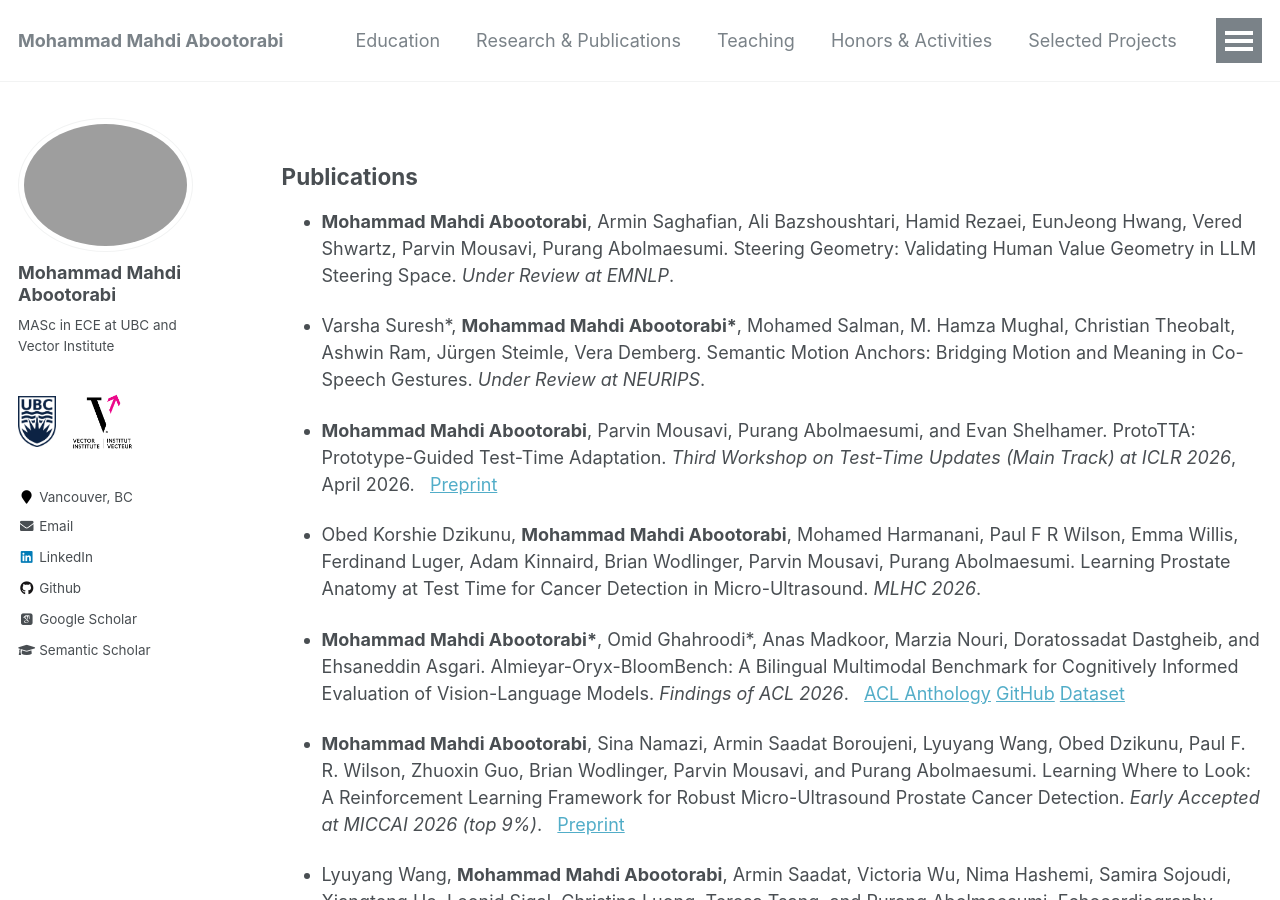
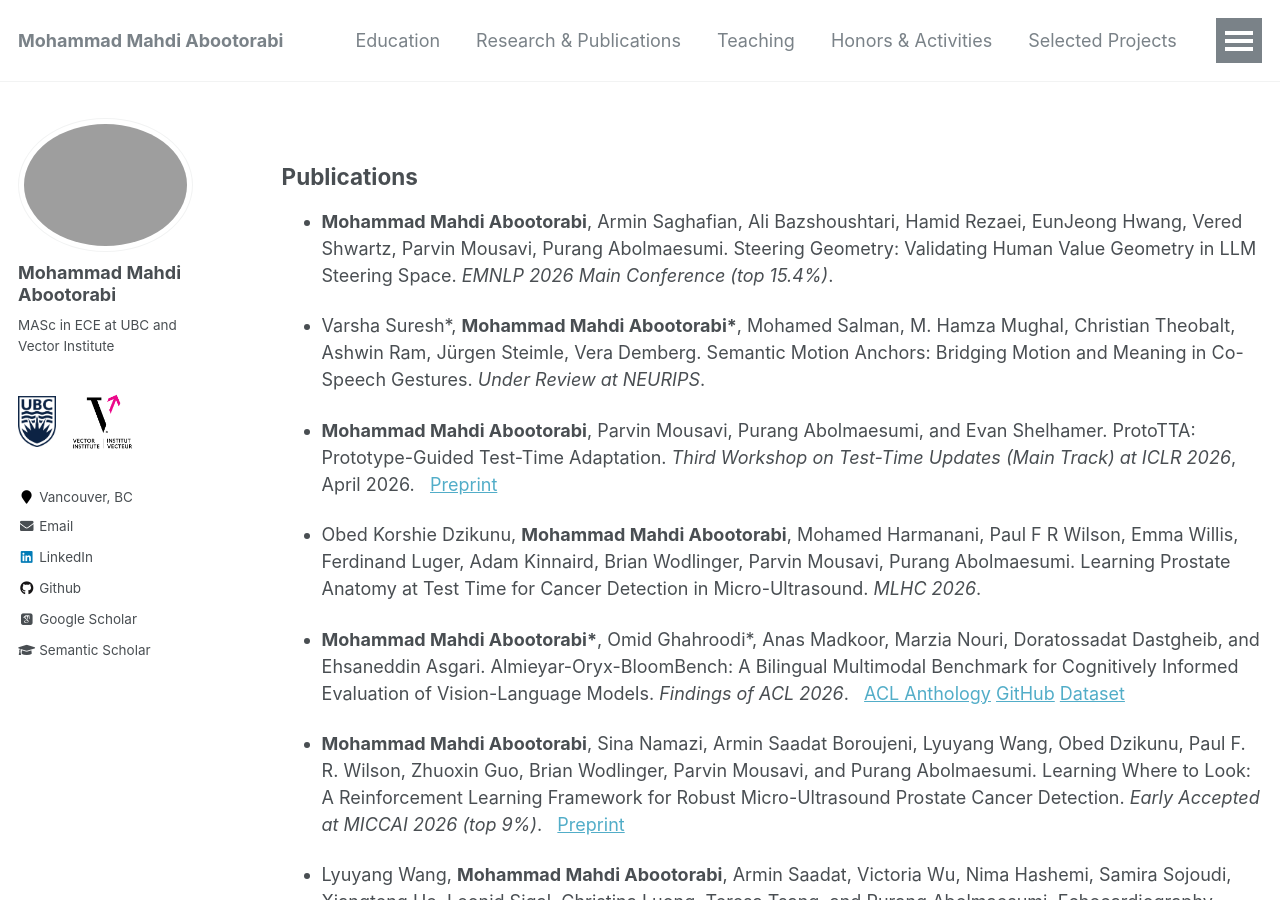
Before and after one commit to aboots/aboots.github.io, a Jekyll site: the page built from _pages/research.md, in a window 1280 px wide and 900 px high. Built offline with Jekyll 4.4.1, drawn with Linux system fonts in a browser that asks for light colours; nearby versions of some CDN libraries; some web fonts are replaced.

Commit message:
Update publication status and details in research.md

```diff
--- a/_pages/research.md
+++ b/_pages/research.md
@@ -6,7 +6,7 @@
 ---
 ## Publications
 
-- **Mohammad Mahdi Abootorabi**, Armin Saghafian, Ali Bazshoushtari, Hamid Rezaei, EunJeong Hwang, Vered Shwartz, Parvin Mousavi, Purang Abolmaesumi. Steering Geometry: Validating Human Value Geometry in LLM Steering Space.  *Under Review at EMNLP*. &nbsp;
+- **Mohammad Mahdi Abootorabi**, Armin Saghafian, Ali Bazshoushtari, Hamid Rezaei, EunJeong Hwang, Vered Shwartz, Parvin Mousavi, Purang Abolmaesumi. Steering Geometry: Validating Human Value Geometry in LLM Steering Space.  *EMNLP 2026 Main Conference (top 15.4%)*. &nbsp;
 
 - Varsha Suresh\*, **Mohammad Mahdi Abootorabi\***, Mohamed Salman, M. Hamza Mughal, Christian Theobalt, Ashwin Ram, Jürgen Steimle, Vera Demberg. Semantic Motion Anchors: Bridging Motion and Meaning in Co-Speech Gestures. *Under Review at NEURIPS*. &nbsp;
 
```
